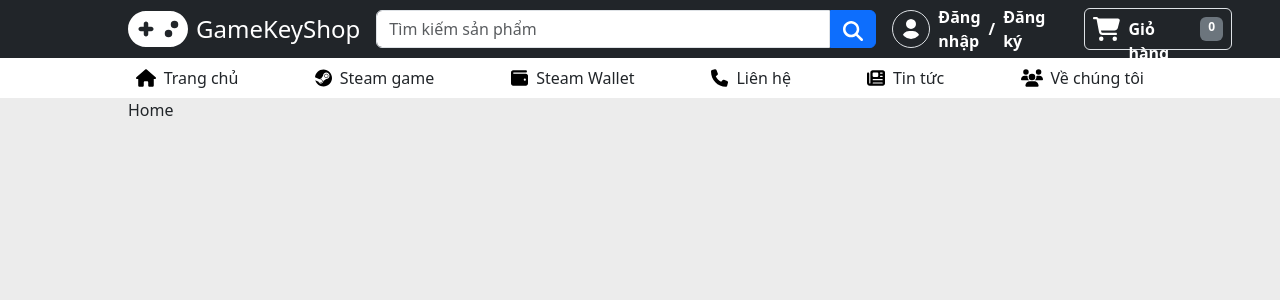
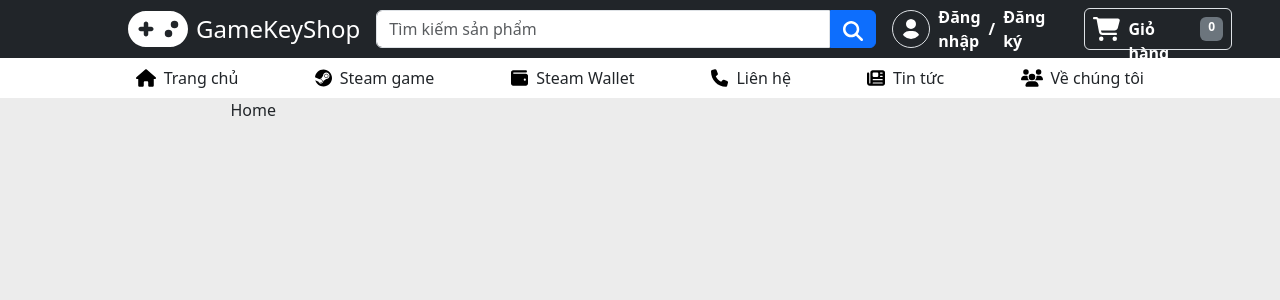
Before and after one commit to Truongxt/GameProject, a React (Vite) app: page / in a window 1280 px wide. Shown: the top 300 px of the page. Built offline with nearby package versions, Linux system fonts and the light colour scheme.

Commit message:
update layout App.jsx

```diff
--- a/src/App.jsx
+++ b/src/App.jsx
@@ -10,6 +10,8 @@
     <div style={{backgroundColor: 'rgb(236,236,236)'}}>
       <Header></Header>
         {/* <Suspense fallback={<div>Loading</div>}> */}
+        <div className="d-flex justify-content-center align-items-center">
+           <div className="" style={{width: '80%', height: '100vh'}}>
             <Routes>
                 {
                   routers.map((item, index) => {
@@ -23,6 +25,8 @@
                   })
                 }
               </Routes>
+            </div>
+        </div>
         {/* </Suspense> */}
     </div>
   )
```
Lines whose indentation alone changed are shown as unchanged.
